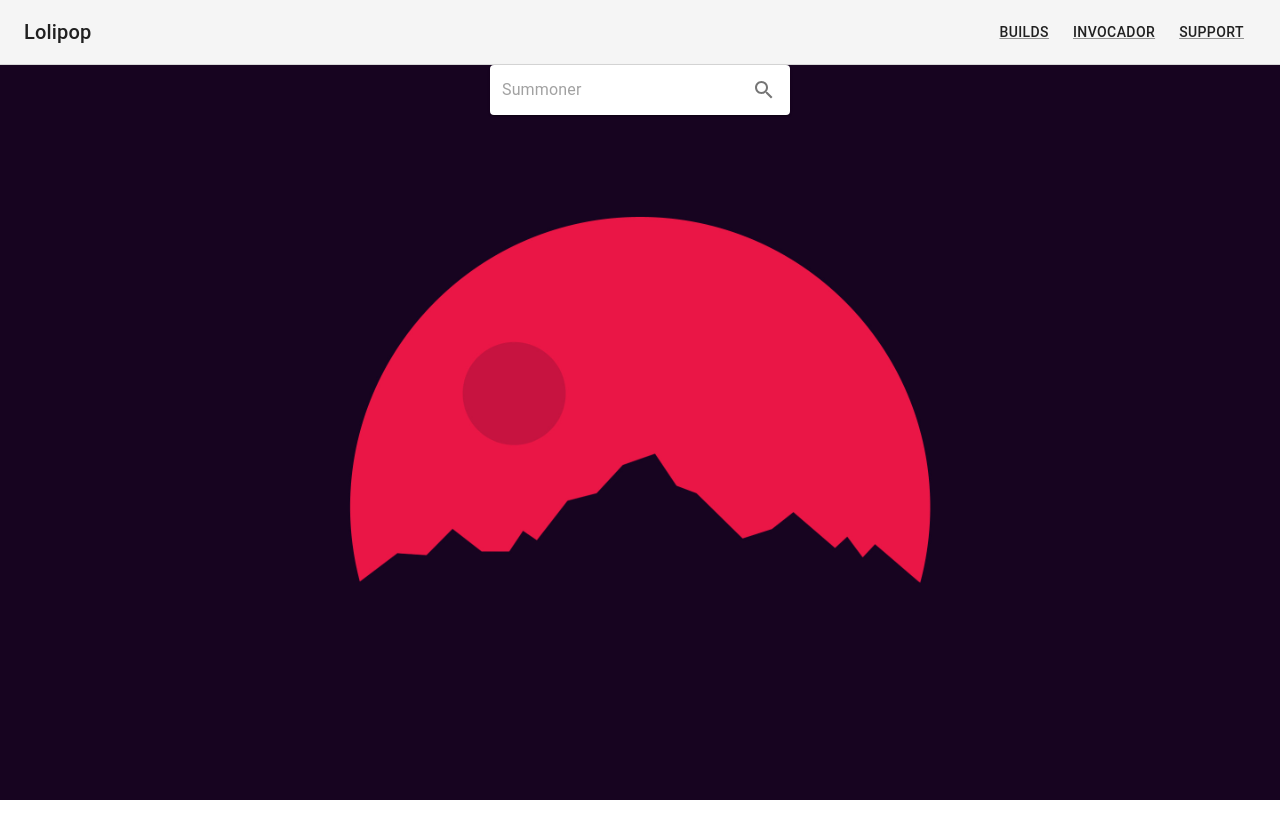
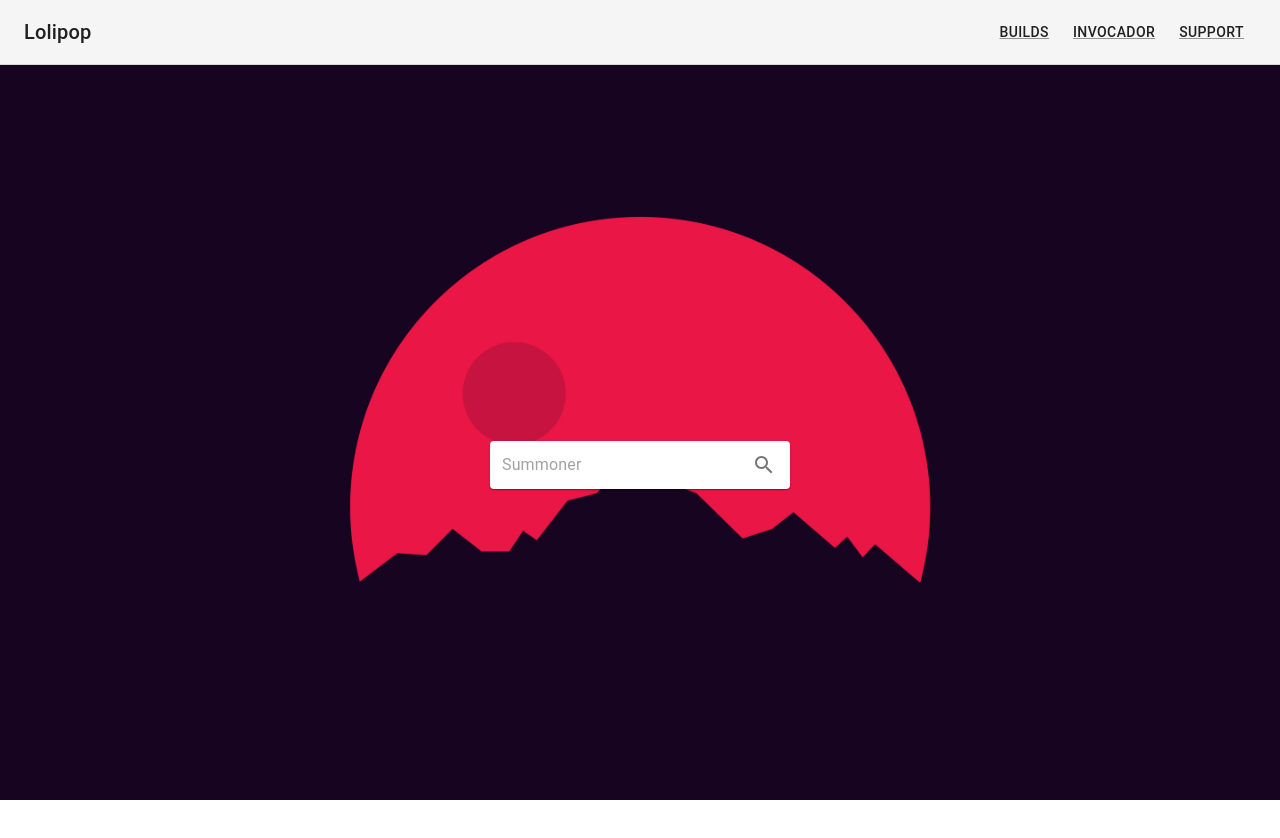
Before and after one commit to Yibarr/lolipop, a React (Create React App) app: page / in a window 1280 px wide. Shown: the top 838 px of the page. Before the commit the page ends 800 px from the top, so only its background shows below. Built offline with nearby package versions, Linux system fonts and the light colour scheme.

Commit message:
Centered Search Tab

```diff
--- a/src/Presentation/Pages/Home/Home.css
+++ b/src/Presentation/Pages/Home/Home.css
@@ -1,6 +1,6 @@
 .Home_Container{
     display: flex;
     justify-content: center;
-    justify-items: center;
-    height: 50px;
+    align-items: center;
+    height: 800px;
 }
--- a/src/Presentation/Pages/Home/Home.tsx
+++ b/src/Presentation/Pages/Home/Home.tsx
@@ -12,6 +12,7 @@ function Home() {
       <Navbar/>
 
       <div className = 'Home_Container' >
+
         <Paper
           component='form'
           sx={{
```
